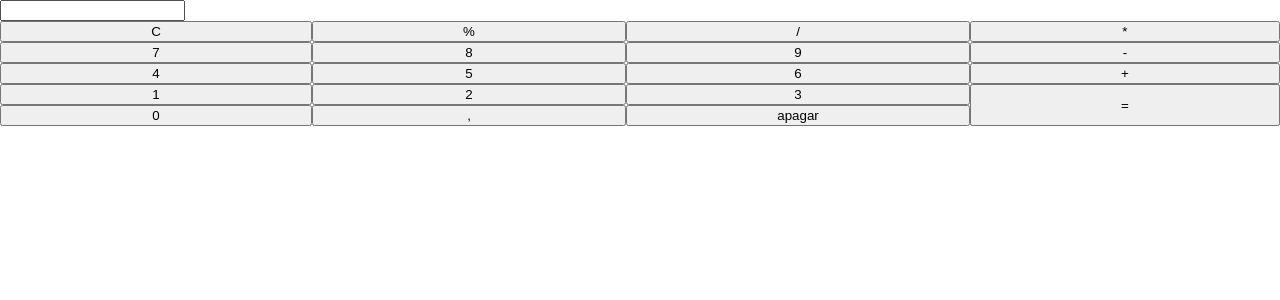
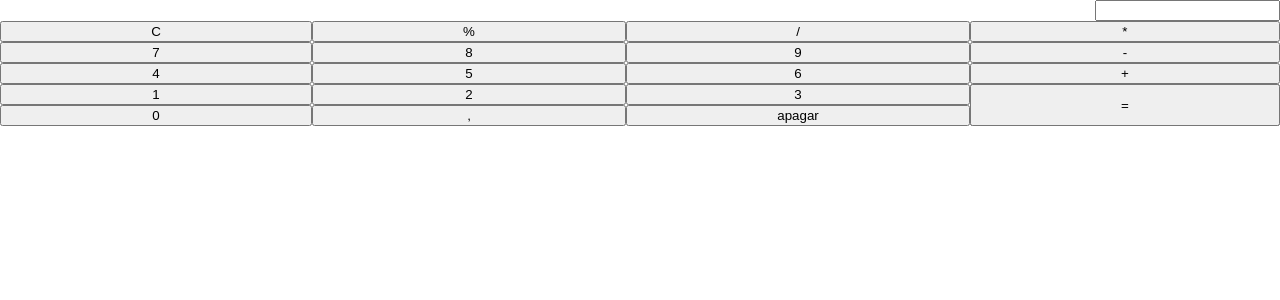
Before and after one commit to felipeDesenvolvedor/calculadora-react, a React (Create React App) app: page / in a window 1280 px wide. Shown: the top 300 px of the page. Built offline with nearby package versions, Linux system fonts and the light colour scheme.

Commit message:
estrutura geral

```diff
--- a/src/components/Container.js
+++ b/src/components/Container.js
@@ -1,6 +1,10 @@
 import React from "react"
 import styled from "styled-components"
 
-const Container = styled.section``
+const Container = styled.section`
+    display:flex;
+    flex-direction:column;
+    align-content:flex-end;
+`
 
 export default Container
--- a/src/components/ResultFinal.js
+++ b/src/components/ResultFinal.js
@@ -1,6 +1,8 @@
 import React from "react"
 import styled from "styled-components"
 
-const ResultFinal = styled.span``
+const ResultFinal = styled.span.attrs(() =>({
+    className:"result__final"
+}))``
 
 export default ResultFinal
--- a/src/components/Teclado.js
+++ b/src/components/Teclado.js
@@ -2,6 +2,7 @@ import React from "react"
 import Button from "./Button"
 import NumbersInput from "./NumbersInput"
 import ResultFinal from "./ResultFinal"
+import Container from "./Container"
 
 class Teclado extends React.Component{
     constructor(props) {
@@ -119,7 +120,7 @@ class Teclado extends React.Component{
 
     render() {
         return (
-            <>
+            <Container>
                 <ResultFinal>{this.state.resultFinal}</ResultFinal>
                 <NumbersInput onChange={this.numbersInput} value={this.state.numbersInput}/>
 
@@ -150,7 +151,7 @@ class Teclado extends React.Component{
                     <Button className="button__apagar">apagar</Button>
                     <Button onClick={this.equal} className="equal">=</Button>
                 </div>
-            </>
+            </Container>
          )
     }
 }
--- a/src/style/display.css
+++ b/src/style/display.css
@@ -1,3 +1,8 @@
 .esconder {
     display: none;
 }
+
+#NumbersInput,
+.result__final {
+    align-self: flex-end;
+}
```
